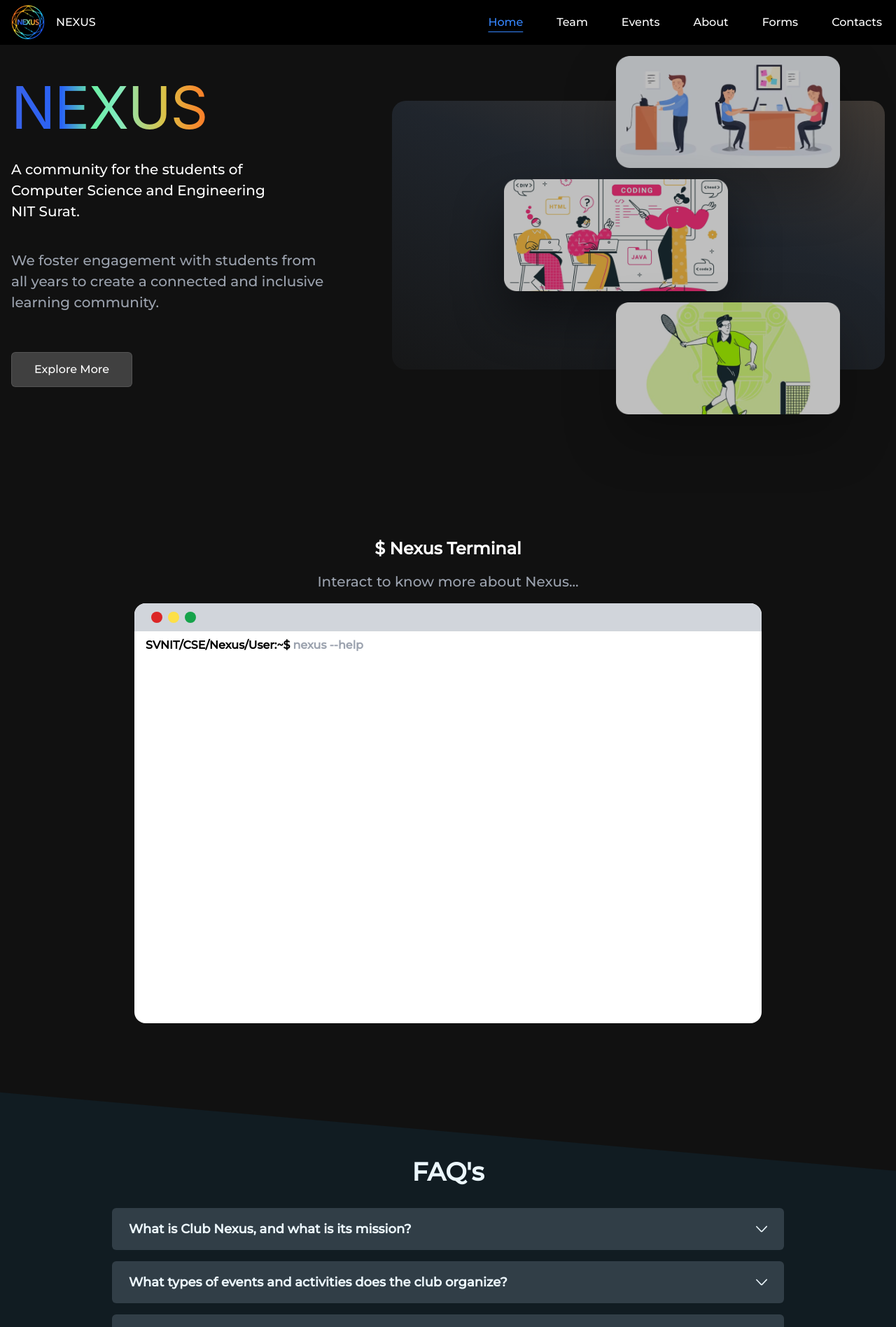
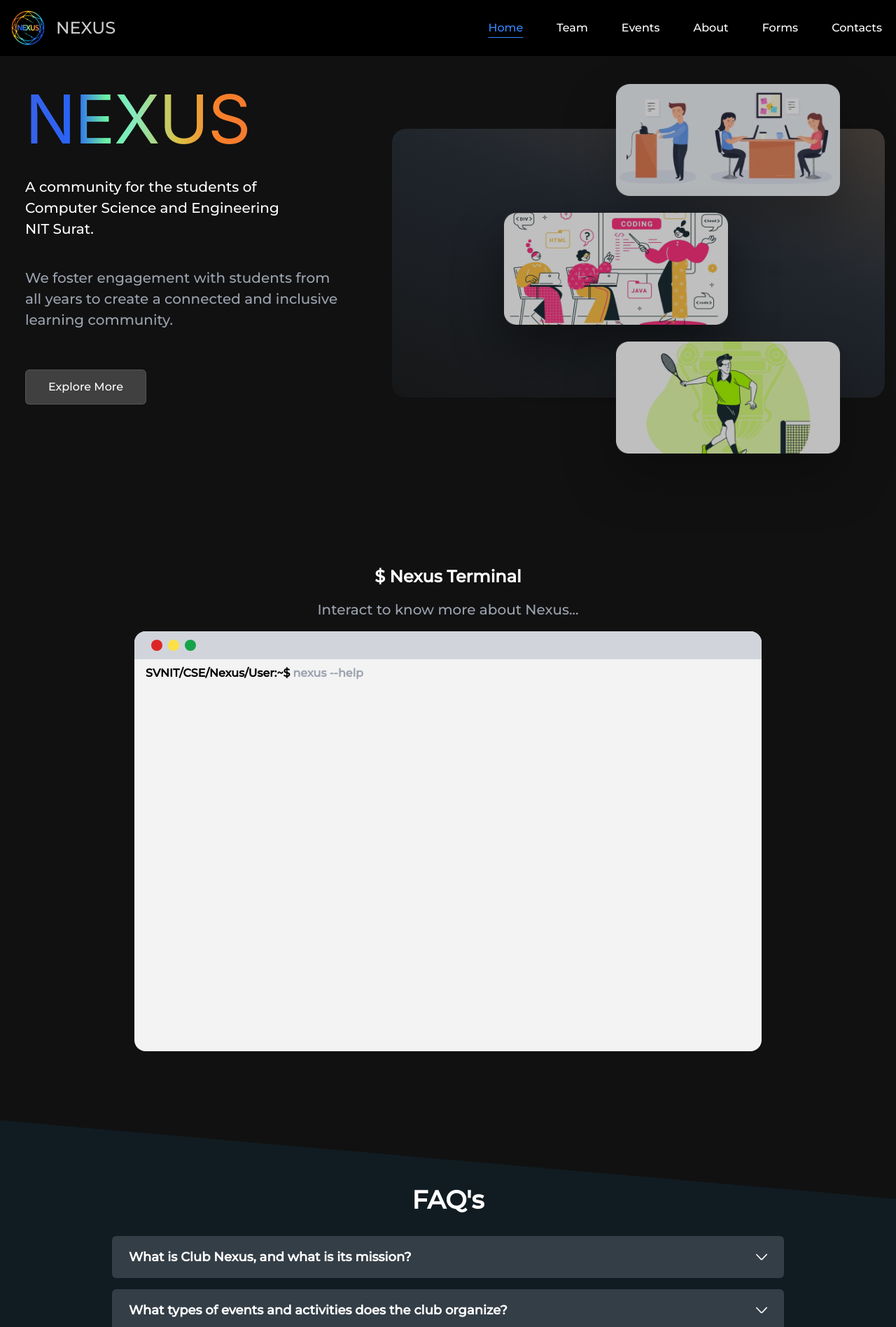
Before and after one commit to Nexus-SVNIT/Nexus, a React (Create React App) app in the folder client/: page / in a window 1280 px wide. Shown: the top 1896 px of the page at 70% size. Built offline with nearby package versions, Linux system fonts and the light colour scheme.

Commit message:
Updates --bharat

```diff
--- a/client/src/App.css
+++ b/client/src/App.css
@@ -5,5 +5,5 @@
     box-sizing: border-box;
 }
 html {
-    font-family: "Montserrat", "Segoe UI", Tahoma, Geneva, Verdana, sans-serif;
+    font-family: "Montserrat", sans-serif, "Segoe UI", Tahoma, Geneva, Verdana;
 }
--- a/client/src/components/FAQs/FAQs.jsx
+++ b/client/src/components/FAQs/FAQs.jsx
@@ -3,7 +3,7 @@ import Dropdown from './Dropdown'
 import { FAQsList } from '../../data/index'
 const FAQs = () => {
     return (
-        <div className='flex flex-col items-center justify-center gap-4 max-w-7xl mx-auto h-fit max-h-full transition-all '>
+        <div className='z-20 flex flex-col items-center justify-center gap-4 max-w-7xl mx-auto h-fit max-h-full transition-all '>
             <h2 className='text-4xl mb-4 font-semibold '>FAQ's</h2>
 
             {
--- a/client/src/components/Home/Home.jsx
+++ b/client/src/components/Home/Home.jsx
@@ -4,25 +4,24 @@ import { Button, FAQs, Terminal, WhatPeopleThinkAboutUS } from '../index'
 const Home = () => {
     return (
         <div className='mx-auto overflow-x-hidden transition-all delay-300 bg-[#111] '>
-            <div className='flex justify-between max-w-7xl my-8 px-6 md:px-4 mx-auto '>
-                <div className='flex flex-col  justify-center items-center md:items-start  flex-1 text-white gap-12 md:gap-10 '>
-                    <h1 className='nexus_gradient '>NEXUS</h1>
-                    <p className='md:w-[24rem] text-[1.25rem] w-[90%] sm:w-3/4'>
-                        A community for the students of Computer Science and Engineering
-                        <br />NIT Surat.
+            <div className='flex justify-between max-w-7xl my-8 px-6 md:px-4 mx-auto mt-8'>
+                <div className='flex flex-col  justify-center md:justify-start items-center md:items-start  flex-1 text-white gap-12 md:gap-10 px-10 md:px-5 mt-4'>
+                    <h1 className='nexus_gradient flex justify-center items-center md:justify-start text-[6rem] '>NEXUS</h1>
+                    <p className='md:w-[24rem] text-[1.25rem] w-[90%] sm:w-3/4 text-center md:text-start'>
+                        A community for the students of Computer Science and Engineering NIT Surat.
                     </p>
-                    <p className='text-gray-400 w-[90%] sm:w-10/12 md:w-[28rem] text-[1.25rem] '>
+                    <p className='text-gray-400 w-[90%] sm:w-10/12 md:w-[28rem] text-[1.25rem] text-center md:text-start'>
                         We foster engagement with students from all years to create a connected and inclusive learning community.
                     </p>
                     <Button href={'#terminal'}>
                         Explore More
                     </Button>
                 </div>
-                <div className='hidden md:flex relative flex-1 z-0 '>
+                <div className='hidden  md:flex relative lg:flex-1 z-0 pt-6'>
                     <div className='bg-screen-gradient my-12 '>
-                        <img className='w-80 h-40 drop-shadow-[0_35px_35px_rgba(0,0,0,0.25)] brightness-75 absolute left-[20rem] -top-4 ' src='/assets/learning.png' alt='' />
-                        <img className='w-80 h-40 drop-shadow-[0_35px_35px_rgba(0,0,0,0.45)] brightness-75 absolute left-[10rem] top-[10rem]' src='/assets/coding.png' alt='' />
-                        <img className='w-80 h-40 drop-shadow-[0_35px_35px_rgba(0,0,0,0.25)] brightness-75 absolute left-[20rem] -bottom-4' src='/assets/play.png' alt='' />
+                        <img className='w-80 h-40 drop-shadow-[0_35px_35px_rgba(0,0,0,0.25)] brightness-75 absolute left-[20rem] top-2 ' src='/assets/learning.png' alt='' />
+                        <img className='w-80 h-40 drop-shadow-[0_35px_35px_rgba(0,0,0,0.45)] brightness-75 absolute left-[10rem] top-[12rem]' src='/assets/coding.png' alt='' />
+                        <img className='w-80 h-40 drop-shadow-[0_35px_35px_rgba(0,0,0,0.25)] brightness-75 absolute left-[20rem] -bottom-8' src='/assets/play.png' alt='' />
                     </div>
                 </div>
             </div>
--- a/client/src/components/Navbar/Navbar.jsx
+++ b/client/src/components/Navbar/Navbar.jsx
@@ -5,12 +5,12 @@ import { CgClose, CgMenuLeftAlt } from "react-icons/cg";
 const Navbar = () => {
     const { pathname } = useLocation()
     const [mobileMenu, setMobileMenu] = useState(false)
-    return <nav className='flex justify-between text-base max-w-7xl w-full mx-auto h-[4rem] z-[999]'>
+    return <nav className='flex justify-between text-base max-w-7xl w-full mx-auto h-[5rem] z-[999]'>
         <div className='flex items-center'>
             <Link to={'/'}>
                 <img src='./assets/nexus_logo.png' alt='Nexus_Official' className='w-20 h-20' />
             </Link>
-            <span className='uppercase text-white'>Nexus</span>
+            <span className='uppercase text-white/80 text-2xl'>Nexus</span>
         </div>
         <div className='flex items-center relative'>
             <ul className='hidden md:flex items-center gap-12 mr-5'>
@@ -25,10 +25,10 @@ const Navbar = () => {
                 })}
             </ul>
 
-            {mobileMenu && <ul className={`absolute py-14 top-0 right-1 bg-black  bg-opacity-80 w-[14rem] flex flex-col items-center h-[100vh] gap-6 text-lg`}>
+            {mobileMenu && <ul className={`absolute py-14 top-0 right-1 bg-black  bg-opacity-80 w-[16rem] flex flex-col items-center h-[200vh] gap-6 text-xl pt-20`}>
                 {NavList.map(item => {
                     return (
-                        <Link to={item.path} onClick={e => setMobileMenu(false)}>
+                        <Link key={item.path} to={item.path} onClick={e => setMobileMenu(false)}>
                             <li key={item.path} className={`${item.path === pathname ? "text-orange underline underline-offset-8" : "text-white"} transition-colors hover:text-orange`}>
                                 {item.label}
                             </li>
@@ -36,7 +36,7 @@ const Navbar = () => {
                     )
                 })}
             </ul>}
-            <div className='transition-all duration-300 text-3xl mr-4 p-1 cursor-pointer  md:hidden hover:bg-white/20 rounded-full z-[999] active:scale-0' >{mobileMenu ? <CgClose onClick={e => setMobileMenu(false)} /> : <CgMenuLeftAlt onClick={e => setMobileMenu(true)} />}</div>
+            <div className='transition-all duration-300 text-3xl mr-4 p-1 cursor-pointer  md:hidden hover:bg-white/20 rounded-full z-[99] active:scale-50' onClick={e => setMobileMenu(!mobileMenu)} >{mobileMenu ? <CgClose size={34} /> : <CgMenuLeftAlt size={34} />}</div>
         </div>
 
     </nav>
--- a/client/src/components/Teams/TeamCard.jsx
+++ b/client/src/components/Teams/TeamCard.jsx
@@ -4,7 +4,7 @@ import ModernProfile from '../ProfileCard/ModernProfile'
 const TeamCard = ({ data, title }) => {
     return (
         <div className='my-10 mb-20 w-full flex flex-col items-center justify-center '>
-            <h2 className='mb-4 font-semibold text-orange text-2xl'>{title}</h2>
+
             <div className='w-full flex flex-wrap items-center justify-center  gap-8 md:gap-10 lg:gap-12 '>
                 {data.map(item => <ModernProfile key={item.email} profile={item} />)}
             </div>
--- a/client/src/components/Teams/Teams.jsx
+++ b/client/src/components/Teams/Teams.jsx
@@ -8,7 +8,7 @@ import TeamCard from './TeamCard'
 const Teams = () => {
 
     return (
-        <div className='mx-auto h-full max-w-7xl my-10 mb-20 flex flex-col items-center justify-center '>
+        <div className='mx-auto h-full max-w-7xl md:my-10 mb-20 flex flex-col items-center justify-center '>
             <Title>
                 Our Team
             </Title>
--- a/client/src/components/Terminal/Terminal.jsx
+++ b/client/src/components/Terminal/Terminal.jsx
@@ -131,7 +131,7 @@ const Terminal = () => {
         <div className='flex flex-col items-center justify-center gap-4 max-w-7xl mx-auto '>
             <h2 className='text-2xl font-semibold'>$ Nexus Terminal</h2>
             <p className='text-[1.25rem] text-gray-400'>Interact to know more about Nexus...</p>
-            <div className="h-[70vh] md:h-[75vh] w-[90%] md:w-[70vw] bg-white rounded-2xl overflow-y-auto text-black flex flex-col ">
+            <div className="h-[70vh] md:h-[75vh] w-[90%] md:w-[70vw] bg-white/95 rounded-2xl overflow-y-auto text-black flex flex-col ">
                 <div className='bg-gray-300 h-10 flex items-center pl-6 list-none gap-2'>
                     <li className='bg-red-600 h-4 w-4 rounded-full'></li>
                     <li className='bg-yellow-300 h-4 w-4 rounded-full'></li>
@@ -157,7 +157,7 @@ const Terminal = () => {
                                 placeholder={count === 0 ? 'nexus --help ' : null}
                                 value={input}
                                 onChange={handleInputChange}
-                                className='outline-none border-none ml-1 basis-1/2'
+                                className='outline-none border-none ml-1 basis-1/2 bg-transparent w-full'
                             />
                         </div>
                     </form>
--- a/client/src/components/WhatPeopleThinkAboutUs/Testimonial.jsx
+++ b/client/src/components/WhatPeopleThinkAboutUs/Testimonial.jsx
@@ -2,7 +2,7 @@ import React from 'react'
 
 const Testimonial = ({ text, author }) => {
   return (
-    <div className='bg-testimonials object-contain h-[20rem] w-[25rem] md:w-[30rem] flex flex-col items-center justify-center px-10 leading-8 rounded-xl backdrop-blur-md '>
+    <div className='bg-testimonials object-contain h-[20rem] w-[25rem] md:w-[30rem] flex flex-col items-center justify-center px-10 leading-8 rounded-xl backdrop-blur-md mx-10'>
       <p className='font-thin text-center line-clamp-5'>{text}</p>
       <h2 className='mt-2 border-t-4 border-[#3586ff] rounded-sm'>{author}</h2>
     </div>
--- a/client/src/components/WhatPeopleThinkAboutUs/WhatPeopleThinkAboutUS.jsx
+++ b/client/src/components/WhatPeopleThinkAboutUs/WhatPeopleThinkAboutUS.jsx
@@ -9,8 +9,8 @@ const WhatPeopleThinkAboutUS = () => {
         What People Think About Us
       </Title>
       <div className='w-full flex flex-wrap justify-evenly mt-10 gap-10'>
-        <Testimonial text={"Nexus has successfully cultivated a spirit of collaboration and excellence within our CSE community. The events are not just about coding; they're about building lasting connections and preparing us for the dynamic world of technology"} author={"Kunal Mehta, Senior Member "} />
-        <Testimonial text={"Nexus has been a game-changer for me at SVNIT. The coding competitions not only sharpened my technical skills but also connected me with a supportive community. It's more than a club; it's a family."} author={" Rahul Sharma, 2nd Year CSE "} />
+        <Testimonial text={"Nexus has successfully cultivated a spirit of collaboration and excellence within our CSE community. The events are not just about coding; they're about building lasting connections and preparing us for the dynamic world of technology"} author={"Marting , 3rd Year CSE "} />
+        <Testimonial text={"Nexus has been a game-changer for me at SVNIT. The coding competitions not only sharpened my technical skills but also connected me with a supportive community. It's more than a club; it's a family."} author={" Raj , 2nd Year CSE "} />
       </div>
     </div>
   )
--- a/client/src/index.css
+++ b/client/src/index.css
@@ -45,7 +45,7 @@
     -webkit-background-clip: text;
     -webkit-text-fill-color: transparent;
     font-family: Inter;
-    font-size: 5.25rem;
+    /* font-size: 5.25rem; */
     font-style: normal;
     font-weight: 400;
     line-height: normal;
@@ -55,7 +55,7 @@
     flex-shrink: 0;
 }
 
-.faq-section::before {
+.faq-section::after {
     content: ""; /* :before will only appear if this content is declared */
     position: absolute;
     top: -5%;
@@ -64,6 +64,10 @@
     width: 150vw;
     height: 140%;
     transform: rotate(5deg);
+    z-index: -1;
+}
+.faq-section {
+    z-index: 10;
 }
 
 .bg-screen-gradient {
@@ -84,3 +88,11 @@
     background-repeat: no-repeat;
     background-position: center;
 }
+@media screen and (max-width: 420px) {
+    .faq-section::after {
+        width: 150rem;
+        height: 140%;
+        transform: rotate(5deg);
+        z-index: -1;
+    }
+}
```
Also changed, not shown: client/src/components/About/About.jsx (+4 -4 lines), client/src/components/Events/Events.jsx (+5 -5 lines), 2 other files (tests, documents, lock files or other folders).
